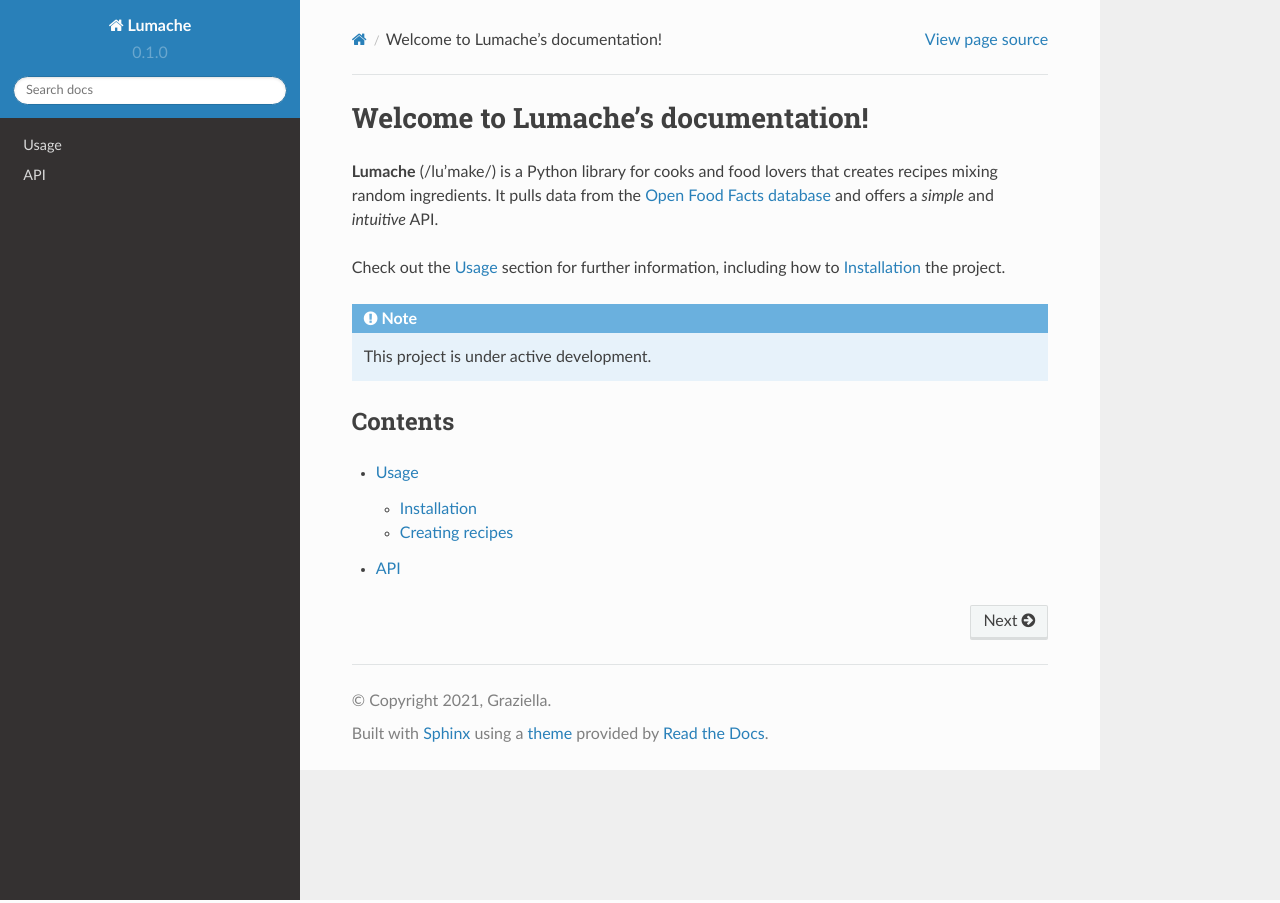
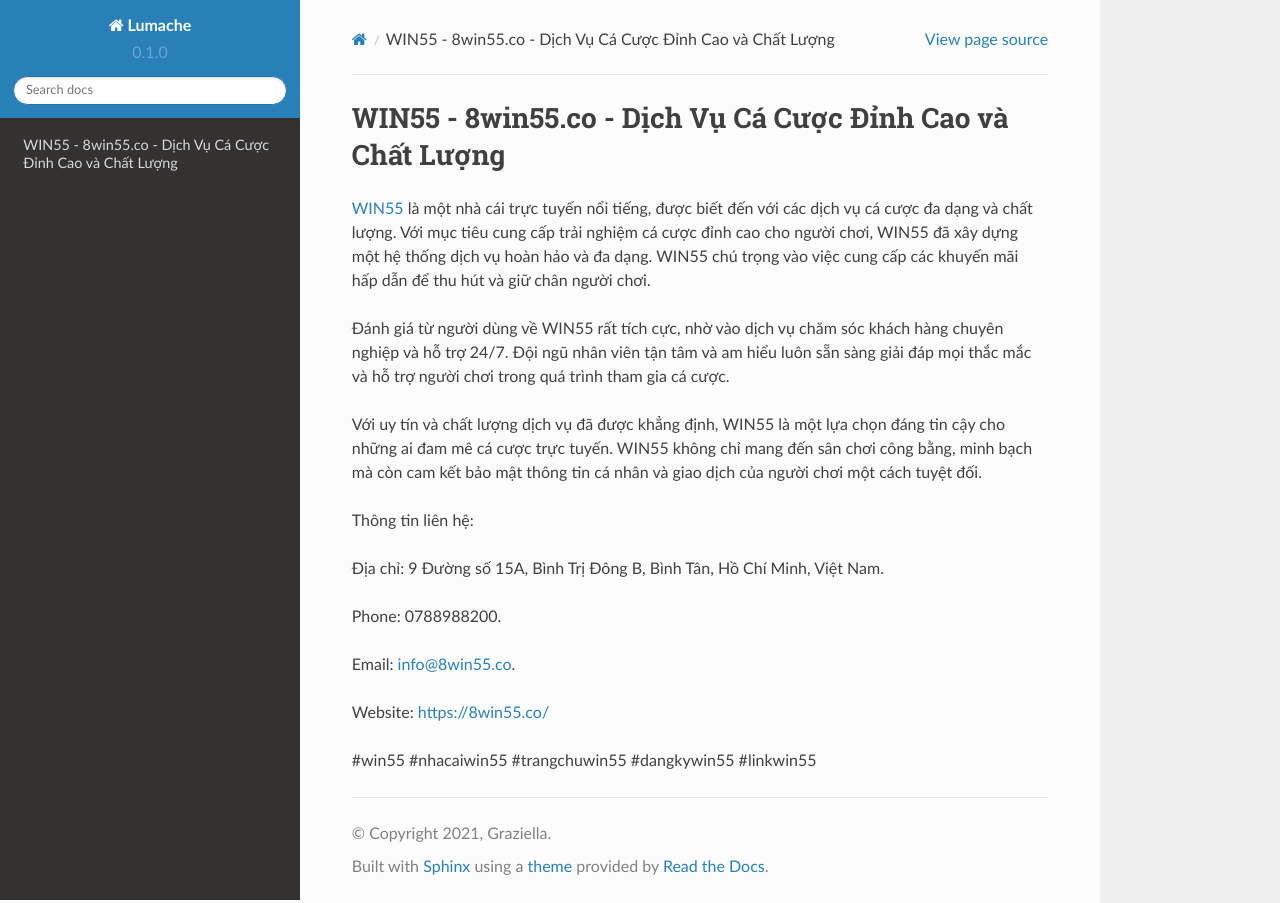
Before and after one commit to iaduphattai904809/8win55co, a Sphinx documentation site: the page built from docs/source/index.rst, in a window 1280 px wide. Built offline with Sphinx 7.4.7 and the Read the Docs theme 2.0.0, drawn with Linux system fonts in a browser that asks for light colours.

Commit message:
Update index.rst

```diff
--- a/docs/source/index.rst
+++ b/docs/source/index.rst
@@ -1,22 +1,20 @@
-Welcome to Lumache's documentation!
+WIN55 - 8win55.co - Dịch Vụ Cá Cược Đỉnh Cao và Chất Lượng
 ===================================
 
-**Lumache** (/lu'make/) is a Python library for cooks and food lovers
-that creates recipes mixing random ingredients.
-It pulls data from the `Open Food Facts database <https://world.openfoodfacts.org/>`_
-and offers a *simple* and *intuitive* API.
+`WIN55 <https://8win55.co/>`_ là một nhà cái trực tuyến nổi tiếng, được biết đến với các dịch vụ cá cược đa dạng và chất lượng. Với mục tiêu cung cấp trải nghiệm cá cược đỉnh cao cho người chơi, WIN55 đã xây dựng một hệ thống dịch vụ hoàn hảo và đa dạng. WIN55 chú trọng vào việc cung cấp các khuyến mãi hấp dẫn để thu hút và giữ chân người chơi.
 
-Check out the :doc:`usage` section for further information, including
-how to :ref:`installation` the project.
+Đánh giá từ người dùng về WIN55 rất tích cực, nhờ vào dịch vụ chăm sóc khách hàng chuyên nghiệp và hỗ trợ 24/7. Đội ngũ nhân viên tận tâm và am hiểu luôn sẵn sàng giải đáp mọi thắc mắc và hỗ trợ người chơi trong quá trình tham gia cá cược.
 
-.. note::
+Với uy tín và chất lượng dịch vụ đã được khẳng định, WIN55 là một lựa chọn đáng tin cậy cho những ai đam mê cá cược trực tuyến. WIN55 không chỉ mang đến sân chơi công bằng, minh bạch mà còn cam kết bảo mật thông tin cá nhân và giao dịch của người chơi một cách tuyệt đối.
 
-   This project is under active development.
+Thông tin liên hệ:
 
-Contents
---------
+Địa chỉ: 9 Đường số 15A, Bình Trị Đông B, Bình Tân, Hồ Chí Minh, Việt Nam.
 
-.. toctree::
+Phone: 0788988200.
 
-   usage
-   api
+Email: info@8win55.co.
+
+Website: https://8win55.co/
+
+#win55 #nhacaiwin55 #trangchuwin55 #dangkywin55 #linkwin55
```
